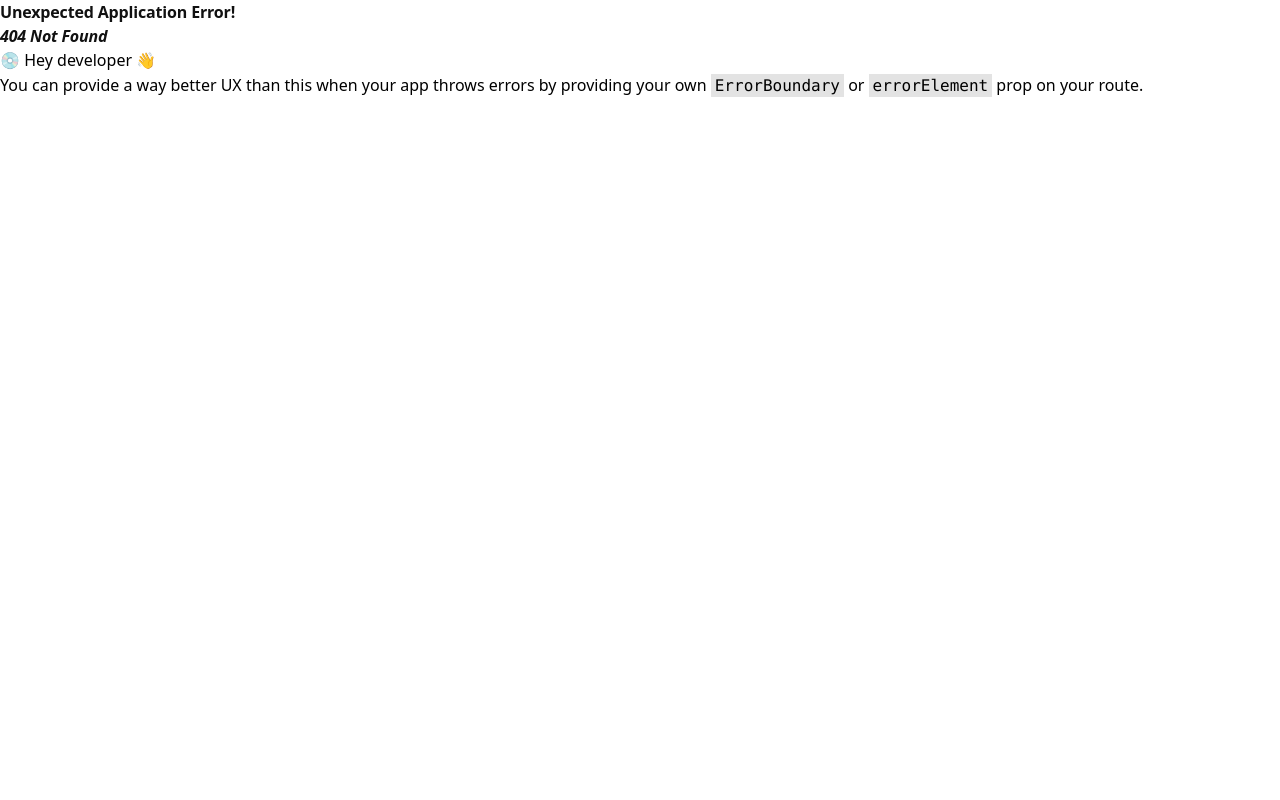
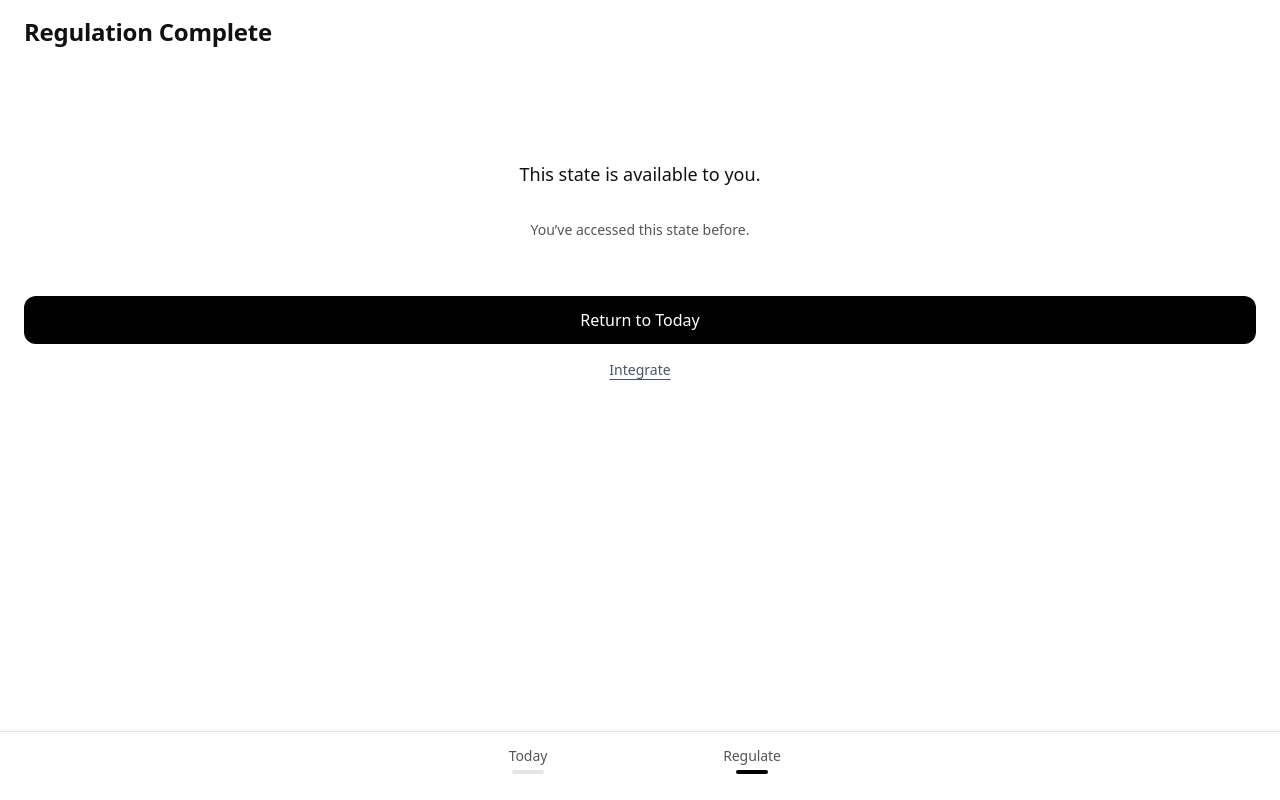
Before and after one commit to caseytaitel/pkkle, a React app in the folder frontend/: page /regulate/complete in a window 1280 px wide. Before the commit this address had no page. Built offline with nearby package versions, Linux system fonts and the light colour scheme; no server answers; the HTML template or start-up script is replaced by a standard one.

Commit message:
V3 Tier #2: regulation access framing, completion state, and integrate flow

```diff
--- a/frontend/src/layouts/RootLayout.tsx
+++ b/frontend/src/layouts/RootLayout.tsx
@@ -8,7 +8,7 @@ export default function RootLayout() {
     "/pre",
     "/post",
     "/regulate/ground",
-    "/regulate/chat",
+    "/regulate/integrate",
     "/session/success",
   ];
 
--- /dev/null
+++ b/frontend/src/pages/regulate/RegulateCompletionPage.tsx
@@ -0,0 +1,81 @@
+import { useEffect, useState } from "react";
+import { useNavigate } from "react-router-dom";
+import Page from "../../components/ui/Page";
+import { Button } from "../../components/ui/Button";
+import { sessionsApi } from "../../api/sessionsApi";
+
+const STATE_ECHO_KEY = "hasCompletedRegulation";
+
+export default function RegulateCompletionPage() {
+  const navigate = useNavigate();
+
+  const [showBeginSession, setShowBeginSession] = useState(false);
+  const [showStateEcho, setShowStateEcho] = useState(false);
+
+  // On mount:
+  // 1) record that regulation was completed (for future state echo)
+  // 2) decide whether "Begin session" should be shown
+  useEffect(() => {
+    localStorage.setItem(STATE_ECHO_KEY, "true");
+    setShowStateEcho(true);
+
+    async function checkPreSession() {
+      try {
+        const today = await sessionsApi.getToday();
+        const hasPre = today.some((s) => s.type === "pre");
+        setShowBeginSession(!hasPre);
+      } catch {
+        // fail-silent by design
+        setShowBeginSession(false);
+      }
+    }
+
+    checkPreSession();
+  }, []);
+
+  return (
+    <Page title="Regulation Complete">
+      <div className="pt-24 flex flex-col gap-8 text-center">
+        {/* Completion acknowledgment */}
+        <p className="text-lg text-[var(--text-primary)]">
+          This state is available to you.
+        </p>
+
+        {/* State echo (non-evaluative) */}
+        {showStateEcho && (
+          <p className="text-sm text-[var(--text-secondary)]">
+            You’ve accessed this state before.
+          </p>
+        )}
+
+        {/* Exit options */}
+        <div className="flex flex-col gap-4 mt-6">
+          {/* Primary */}
+          <Button onClick={() => navigate("/")}>
+            Return to Today
+          </Button>
+
+          {/* Optional integrate */}
+          <button
+            type="button"
+            onClick={() => navigate("/regulate/integrate")}
+            className="text-sm text-gray-600 underline underline-offset-4"
+          >
+            Integrate
+          </button>
+
+          {/* Contextual begin session */}
+          {showBeginSession && (
+            <button
+              type="button"
+              onClick={() => navigate("/pre")}
+              className="text-sm text-gray-600 underline underline-offset-4"
+            >
+              Begin session
+            </button>
+          )}
+        </div>
+      </div>
+    </Page>
+  );
+}
--- a/frontend/src/pages/regulate/RegulateChatPage.tsx
+++ b/frontend/src/pages/regulate/RegulateIntegrate.tsx
@@ -4,10 +4,9 @@ import Page from "../../components/ui/Page";
 import { Textarea } from "../../components/ui/Textarea";
 import { Button } from "../../components/ui/Button";
 
-export default function RegulateChatPage() {
+export default function RegulateIntegratePage() {
   const navigate = useNavigate();
   const [text, setText] = useState("");
-
   const [exiting, setExiting] = useState(false);
 
   function softNavigate(path: string) {
@@ -16,29 +15,27 @@ export default function RegulateChatPage() {
   }
 
   return (
-    <Page title="Reflect" exiting={exiting}>
-      <div>
-        <p className="text-[var(--text-secondary)] leading-relaxed flex items-center gap-1">
-          Nice work. Regulation complete
+    <Page title="Integrate" exiting={exiting}>
+       <p className="text-[var(--text-secondary)] leading-relaxed flex items-center gap-1">
+          Regulation complete
           <span className="inline-flex items-center justify-center w-4 h-4 rounded-full bg-[#7C3AED] text-white text-[10px]">
-            ✓
+              ✓
           </span>
-        </p>
-
+      </p>
+      <div className="mb-3">
         <p className="text-[var(--text-secondary)] leading-relaxed mt-3 mb-1">
           What do you notice right now?
         </p>
       </div>
 
       <Textarea
-        className="h-40 mt-1"
-        autoFocus
-        placeholder="A thought, feeling, or something you want to carry forward..."
+        className="h-40"
+        placeholder="A word, reminder, or insight…"
         value={text}
         onChange={(e) => setText(e.target.value)}
       />
 
-      <Button className="w-full" onClick={() => softNavigate("/")}>
+      <Button className="w-full mt-4" onClick={() => softNavigate("/")}>
         Done
       </Button>
     </Page>
--- a/frontend/src/pages/regulate/RegulatePage.tsx
+++ b/frontend/src/pages/regulate/RegulatePage.tsx
@@ -16,11 +16,11 @@ export default function RegulatePage() {
     <Page title="Regulate" exiting={exiting}>
       <div className="pt-20 flex flex-col gap-4 text-center">
         <p className="text-base font-medium text-[var(--text-primary)]">
-          Take a moment to regulate your nervous system.
+          Take a moment to shift modes and gain clarity.
         </p>
 
         <p className="text-base text-[var(--text-secondary)] leading-relaxed">
-          A few breaths can help you settle in and play your game.
+          A few breaths can help you access a steadier state.
         </p>
 
         <Button
--- a/frontend/src/pages/regulate/RegulateRedoPage.tsx
+++ b/frontend/src/pages/regulate/RegulateRedoPage.tsx
@@ -22,7 +22,7 @@ export default function RegulateRedoPage() {
   }
 
   function handleContinue() {
-    softNavigate("/regulate/chat");
+    softNavigate("/regulate/complete");
   }
 
   return (
--- a/frontend/src/routes/routes.tsx
+++ b/frontend/src/routes/routes.tsx
@@ -7,8 +7,9 @@ import PostSessionPage from "../pages/post/PostSessionPage";
 import HistoryPage from "../pages/history/HistoryPage";
 import RegulatePage from "../pages/regulate/RegulatePage";
 import RegulateGroundingPage from "../pages/regulate/RegulateGroundingPage";
-import RegulateChatPage from "../pages/regulate/RegulateChatPage";
 import RegulateRedoPage from "../pages/regulate/RegulateRedoPage";
+import RegulateCompletionPage from "../pages/regulate/RegulateCompletionPage";
+import RegulateIntegratePage from "../pages/regulate/RegulateIntegrate";
 import SessionSuccessPage from "../pages/success/SessionSuccessPage";
 
 export const router = createBrowserRouter([
@@ -21,8 +22,9 @@ export const router = createBrowserRouter([
       { path: "/history", element: <HistoryPage /> },
       { path: "/regulate", element: <RegulatePage /> },
       { path: "/regulate/ground", element: <RegulateGroundingPage /> },
-      { path: "/regulate/chat", element: <RegulateChatPage /> },
       { path: "/regulate/redo", element: <RegulateRedoPage /> },
+      { path: "/regulate/complete", element: <RegulateCompletionPage /> },
+      { path: "/regulate/integrate", element: <RegulateIntegratePage /> },
       { path: "/session/success", element: <SessionSuccessPage /> },
     ],
   },
```
